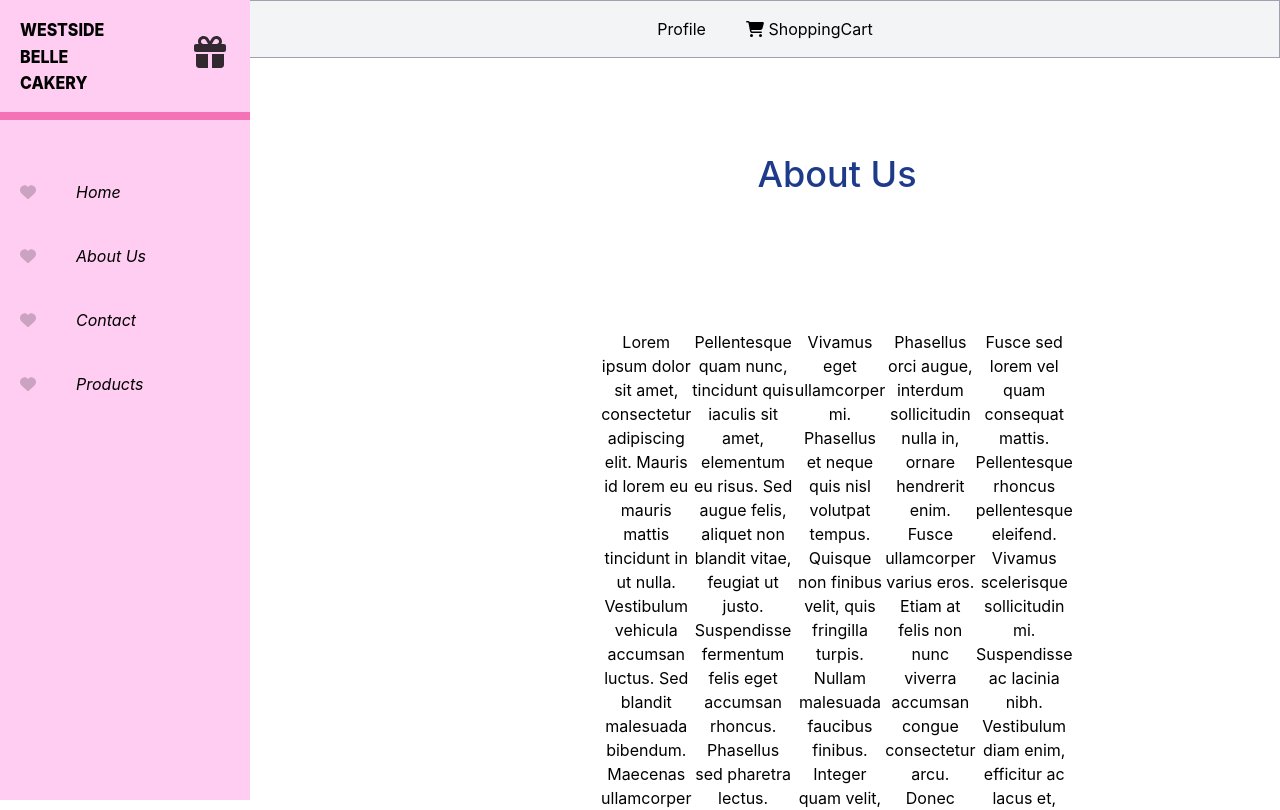
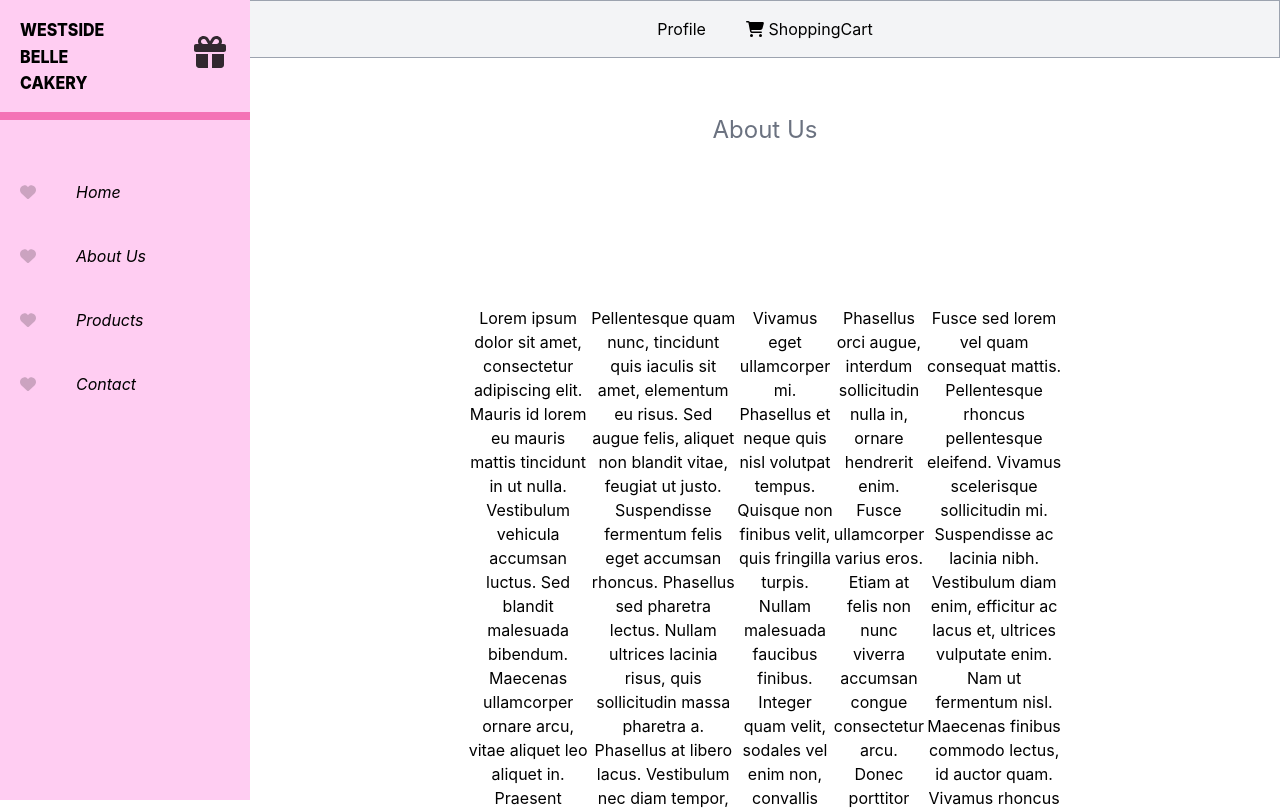
Before and after one commit to LilithyTv/Group_Blue, a React (Create React App) app in the folder shop/: page /about in a window 1280 px wide. Shown: the top 810 px of the page. Built offline with nearby package versions, Linux system fonts and the light colour scheme.

Commit message:
style unification

```diff
--- a/shop/src/App.js
+++ b/shop/src/App.js
@@ -21,7 +21,7 @@ function App() {
           <Route path="/about" element={<About />} />
           <Route path="/contact" element={<Contact />} />
           <Route path="/profile" element={<ProfilePage />} />
-          <Route path="/shoppingcart" element={<ShoppingCart/>}/>
+          <Route path="/shoppingcart" element={<ShoppingCart />} />
         </Routes>
       </Layout>
     </BrowserRouter>
--- a/shop/src/ProfilePage.css
+++ b/shop/src/ProfilePage.css
@@ -3,8 +3,8 @@
 	width: 100%;
 	max-width: 600px;
 	margin: 20px auto;
-    padding: 20px;
-    box-shadow: 0 4px 8px rgba(0,0,0,0.1);
+	/*padding: 20px;*/
+	box-shadow: 0 4px 8px rgba(0, 0, 0, 0.1);
 	border-radius: 8px;
 }
 
--- a/shop/src/components/sidebar/Sidebar.js
+++ b/shop/src/components/sidebar/Sidebar.js
@@ -28,8 +28,8 @@ const Sidebar = () => {
       <ul className="menu-items pt-10">
         <LinkItem to="/" title="Home" />
         <LinkItem to="/about" title="About Us" />
+        <LinkItem to="/products" title="Products" />
         <LinkItem to="/contact" title="Contact" />
-        <LinkItem to="/products" title="Products" />
       </ul>
     </div>
   );
--- a/shop/src/pages/About.js
+++ b/shop/src/pages/About.js
@@ -1,10 +1,10 @@
 import React from "react";
 export default function About() {
-    return(
-        <section id="about" style={{marginLeft:'9rem'}}>
-            <div className="container px-5 py-20 mx-auto text-center lg:px-40 sm:mx-auto">
+    return (
+        <section id="about" >
+            <div className="container px-5 mx-auto text-center lg:px-40 sm:mx-auto">
                 <div className="flex flex-col w-f mb-20">
-            <h1 class="sm:text-4xl text-3xl font-medium title-font text-blue-900 mb-4">
+                    <h1 class="text-2xl p-10  text-gray-500">
                         About Us
                     </h1>
                 </div>
--- a/shop/src/pages/Contact.js
+++ b/shop/src/pages/Contact.js
@@ -25,11 +25,11 @@ export default function Contact() {
   }
 
   return (
-    <section id="contact" className="relative" style={{marginLeft:'9.2rem',marginRight:'0.2rem'}}>
-        <div class="mx-auto max-w-screen-xl px-4 py-8 sm:px-6 sm:py-12 lg:px-8 flex justify-center">
+    <section id="contact" className="relative" >
+      <div class="mx-auto max-w-screen-xl px-4 sm:px-6 lg:px-8 flex justify-center">
         <div class="sm:flex sm:items-center sm:justify-between">
           <div class="text-center sm:text-left">
-                  <h1 class="sm:text-4xl text-3xl font-medium title-font text-blue-900 mb-4">
+            <h1 class="text-2xl p-10  text-gray-500">
               Contact Us
             </h1>
           </div>
@@ -123,10 +123,7 @@ export default function Contact() {
           </button>
         </form>
       </div>
-      <div className="bold-text">
-      <hr class="h-px my-8 bg-blue-600 border-0 dark:bg-gray-700"></hr>
-          <h2 className="text-center pb-4 text-gray-800 italic font-semibold font-mono"></h2>
-      </div>
-    </section>
+
+    </section >
   );
 }
--- a/shop/src/pages/Home.js
+++ b/shop/src/pages/Home.js
@@ -1,6 +1,6 @@
 export default function Home({ children }) {
   return <>
-    Landing page
+    <div className="text-2xl p-10 text-gray-500">Landing page</div>
   </>
 
 }
--- a/shop/src/pages/Products.js
+++ b/shop/src/pages/Products.js
@@ -4,7 +4,7 @@ import Grid from '../components/grid/Grid';
 export default function Products() {
   return (
     <div>
-      <div className="text-xl justify-center flex w-full p-10 text-gray-500 tracking-widest">All Our Wonderful Cakes</div>
+      <div className="text-2xl justify-center flex w-full p-10 text-gray-500 tracking-widest">All Our Wonderful Cakes</div>
       <Grid />
     </div>
   );
--- a/shop/src/pages/ProfilePage.js
+++ b/shop/src/pages/ProfilePage.js
@@ -23,8 +23,7 @@ function ProfilePage() {
     };
 
     return (
-        <div className="profile-container">
-            <h1>Profile Page</h1>
+        <div className="profile-container p-10 mt-10">
             <img src={profileImage} alt="Profile" className="profile-image" />
             <form onSubmit={handleSubmit} className="profile-form">
                 <FormInput label="Name" name="name" value={profile.name} onChange={handleChange} />
```
Lines whose indentation alone changed are shown as unchanged.
